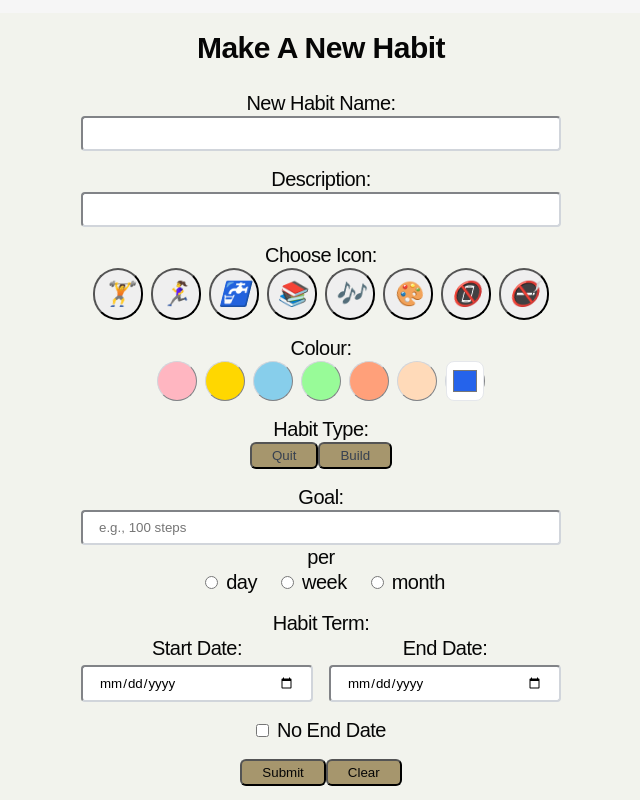
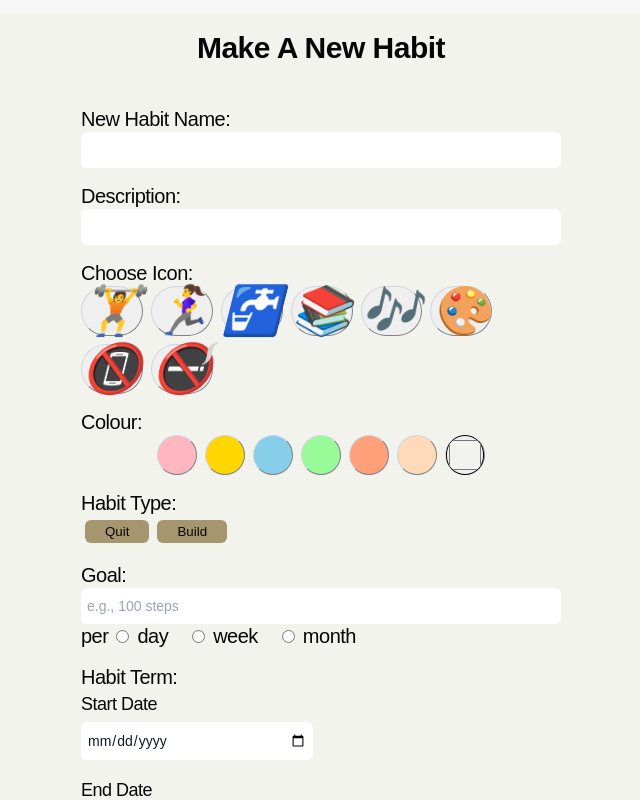
Before and after one commit to thebiggest0/QDS-group-11, a React (Vite) app: page / in a window 1280 px wide. Shown: the part 1320-2120 px from the top of the page, without its empty margins (319-959 px from the left). Built offline with nearby package versions, Linux system fonts and the light colour scheme; no server answers; a web font is replaced by a local one.

Commit message:
ADD alert and new design

```diff
--- a/src/form/newCustomHabit.tsx
+++ b/src/form/newCustomHabit.tsx
@@ -21,11 +21,7 @@ const sampleColours = [
   "#FFDAB9"  // Peach Puff
 ];
 
-type Props = {
-  onAddHabit: Function;
-}
-
-const Uncontrolled: React.FC<Props> = (props) => {
+const Uncontrolled: React.FC = () => {
   const habitIconRef = useRef<HTMLInputElement>(null);
   const habitNameRef = useRef<HTMLInputElement>(null);
   const habitDescriptionRef = useRef<HTMLInputElement>(null);
@@ -66,8 +62,10 @@ const Uncontrolled: React.FC<Props> = (props) => {
   };
 
   function handleHabitTypeClick(type: string) {
-    setHabitType(type);
+    setHabitType(prevType => prevType === type ? "" : type);
   }
+
+
 
   function handleSubmit(event: React.FormEvent<HTMLFormElement>) {
     event.preventDefault();
@@ -81,30 +79,20 @@ const Uncontrolled: React.FC<Props> = (props) => {
     console.log("Habit term starts :", habitStartDateRef.current?.value);
     console.log("Habit term ends :", habitEndDateRef.current?.value);
 
-    props.onAddHabit(habitNameRef.current?.value,
-      habitDescriptionRef.current?.value,
-      habitIconRef.current?.value,
-      selectedColour,
-      habitGoalRef.current?.value,
-      habitGoalPeriodRef.current?.value,
-      habitStartDateRef.current?.value,
-      habitEndDateRef.current?.value);
-
-    // onAddHabit();
-    // HabitDataService.create({
-    //   "habit_name": `${habitNameRef.current?.value}`,
-    //   "habit_desc": `${habitDescriptionRef.current?.value}`,
-    //   "icon": `${habitIconRef.current?.value}`,
-    //   "color": `${selectedColour}`,
-    //   "habit_type": `${habitGoalRef.current?.value}`,
-    //   "goal": `${habitGoalPeriodRef.current?.value}`,
-    //   "start_date": `${habitStartDateRef.current?.value}`,
-    //   "end_date": `${habitEndDateRef.current?.value}`
-    // })
-    //   .then(response => { console.log(response.data) });
+    HabitDataService.create({
+      "habit_name": `${habitNameRef.current?.value}`,
+      "habit_desc": `${habitDescriptionRef.current?.value}`,
+      "icon": `${habitIconRef.current?.value}`,
+      "color": `${selectedColour}`,
+      "habit_type": `${habitGoalRef.current?.value}`,
+      "goal": `${habitGoalPeriodRef.current?.value}`,
+      "start_date": `${habitStartDateRef.current?.value}`,
+      "end_date": `${habitEndDateRef.current?.value}`
+    })
+      .then(response => { console.log(response.data) });
 
     console.log("Submitted!");
-    alert("Habit added successfully!");
+    window.alert("Form submitted successfully!");
   }
 
   return (
@@ -112,42 +100,44 @@ const Uncontrolled: React.FC<Props> = (props) => {
     <form onSubmit={handleSubmit} className="max-w-lg mx-auto p-4 bg-gray-20 p-20 text-xl lg:text-6xl font-light leading-tight tracking-tight text-gray-500">
       <div className="mb-4 text-center ">
         <h2> Make A New Habit </h2>
+        </div>
+        <div className="mb-4">
         <label className="block mb-2">
           <br></br>
           <p>New Habit Name:</p>
           <input
             ref={habitNameRef}
             type="text"
-              className="block w-full px-4 py-2 rounded border-gray-300 focus:border-blue-500 focus:outline-none"
+            className="block w-full rounded-md border-0 py-1.5 text-gray-900 shadow-sm ring-1 ring-inset ring-gray-300 placeholder:text-gray-400 focus:ring-2 focus:ring-inset focus:ring-indigo-600 sm:text-sm sm:leading-6"
           />
         </label>
       </div>
 
       <div className="mb-4">
-          <label className="block mb-2 text-center">
+        <label className="block mb-2">
           <p>Description:</p>
           <input
             ref={habitDescriptionRef}
             type="text"
-              className="block w-full px-4 py-2 rounded border-gray-300 focus:border-blue-500 focus:outline-none"
+            className="block w-full rounded-md border-0 py-1.5 text-gray-900 shadow-sm ring-1 ring-inset ring-gray-300 placeholder:text-gray-400 focus:ring-2 focus:ring-inset focus:ring-indigo-600 sm:text-sm sm:leading-6"
           />
         </label>
       </div>
 
       <div className="mb-4">
-          <label className="block mb-2 text-center">
+        <label className="block mb-2">
           <p>Choose Icon:</p>
-            <div className="flex flex-wrap gap-2 justify-center text-center">
+          <div className="flex flex-wrap gap-2">
             {iconList.map(({ icon, label }) => (
               <button
                 type='button'
                 ref={habitIconRef}
                 key={label}
-                  className={`p-2 rounded-full focus:outline-none ${selectedIcon === icon ? "text-4xl bg-green-500 text-white" : ""
+                className={`tw-10 h-15 rounded-full border border-gray-300 focus:outline-none flex items-center justify-center ${selectedIcon === icon ? "bg-secondary-500 text-white" : ""
                   }`}
                 onClick={() => handleIconClick(icon)}
               >
-                  <i className="material-icons text-2xl">{icon}</i> {/* Adjust text size here */}
+                <i className="material-icons text-5xl">{icon}</i> {/* Adjust text size here */}
               </button>
             ))}
           </div>
@@ -156,7 +146,7 @@ const Uncontrolled: React.FC<Props> = (props) => {
 
 
       <div className="mb-4">
-          <label className="block mb-2 text-center">
+      <label className="block mb-2">
         <p>Colour:</p>
         <input
           ref={habitColourRef}
@@ -174,7 +164,6 @@ const Uncontrolled: React.FC<Props> = (props) => {
               style={{ backgroundColor: colour }}
               onClick={() => handleColourChange(colour)}
             >
-
             </button>
           ))}
 
@@ -184,31 +173,25 @@ const Uncontrolled: React.FC<Props> = (props) => {
               if (habitColourRef.current) {
                 habitColourRef.current.click();
               }
-                }}> <input type="color" className="p-1 h-10 w-14 block bg-white border border-gray-200 cursor-pointer rounded-lg disabled:opacity-50 disabled:pointer-events-none dark:bg-slate-900 dark:border-gray-700" id="hs-color-input" value="#2563eb" title="Choose your color"></input></button>
+            }}> <input type="color" className="w-10 h-10 rounded-full focus:outline-none flex items-center justify-center" id="hs-color-input" value="#F2F3EE" title="Choose your color"></input></button>
         </div>
       </label>
     </div>
 
     <div className="mb-4">
-          <label className="block mb-2 text-center">
+    <label className="block mb-2">
       <p>Habit Type:</p>
-            <div className="flex justify-center">
+      <div className="flex">
         <button
           type='button'
-                className={`rounded-md bg-secondary-500 px-5 py-1 hover:bg-primary-500 hover:text-white no-underline text-gray-500 ${habitType === "quit"
-                  ? "bg-white-500 text-white"
-                  : "bg-white-300 text-gray-700"
-                  }`}
+          className={`border-none m-1 rounded-md ${habitType === "quit" ? "bg-green-500 text-white" : "bg-secondary-500 text-gray-500"} px-5 py-1 hover:bg-primary-500 hover:text-white no-underline`}
           onClick={() => handleHabitTypeClick("quit")}
         >
           Quit
         </button>
         <button
           type='button'
-                className={`rounded-md bg-secondary-500 px-5 py-1 hover:bg-primary-500 hover:text-white no-underline text-gray-500" ${habitType === "build"
-                  ? "bg-white-500 text-white"
-                  : "bg-white-300 text-gray-700"
-                  }`}
+          className={`border-none m-1 rounded-md ${habitType === "build" ? "bg-green-500 text-white" : "bg-secondary-500 text-gray-500"} px-5 py-1 hover:bg-primary-500 hover:text-white no-underline`}
           onClick={() => handleHabitTypeClick("build")}
         >
           Build
@@ -219,16 +202,16 @@ const Uncontrolled: React.FC<Props> = (props) => {
 
 
       <div className="mb-4">
-          <label className="block mb-2 text-center">
+        <label className="block mb-2">
           <p>Goal:</p>
           <input
             ref={habitGoalRef}
             type="text"
-              placeholder="e.g., 100 steps"
-              className="block w-full px-4 py-2 rounded border-gray-300 focus:border-blue-500 focus:outline-none"
+            placeholder="e.g., 100 steps "
+            className="block w-full rounded-md border-0 p-1.5 text-gray-900 shadow-sm ring-1 ring-inset ring-gray-300 placeholder:text-gray-400 focus:ring-2 focus:ring-inset focus:ring-indigo-600 sm:text-sm sm:leading-6"
           />{" "}
           per
-            <br />
+
           <input
             type="radio"
             name="goalPeriod"
@@ -257,28 +240,26 @@ const Uncontrolled: React.FC<Props> = (props) => {
       </div>
 
       <div className="mb-4">
-          <label className="block mb-2 text-center">
+        <label className="block mb-2">
           <p>Habit Term:</p>
           <div className="flex flex-col">
             <div className="grid grid-cols-2 gap-4 mb-4">
               <div>
-                  <label className="block mb-1">Start Date:</label>
+                <label className="block mb-1 text-lg">Start Date</label>
                 <input
                   type="date"
                   ref={habitStartDateRef}
-                    className="block w-full px-4 py-2 rounded border-gray-300 focus:border-blue-500 focus:outline-none"
+                  className="block w-full rounded-md border-0 p-1.5 text-gray-900 shadow-sm ring-1 ring-inset ring-gray-300 placeholder:text-gray-400 focus:ring-2 focus:ring-inset focus:ring-indigo-600 sm:text-sm sm:leading-6"
                 />
               </div>
+              <br></br>
               <div>
-                  <label className="block mb-1">End Date:</label>
+                <label className="block mb-1 text-lg">End Date</label>
                 <input
                   type="date"
                   ref={habitEndDateRef}
-                    className="block w-full px-4 py-2 rounded border-gray-300 focus:border-blue-500 focus:outline-none"
+                  className="block w-full rounded-md border-0 p-1.5 text-gray-900 shadow-sm ring-1 ring-inset ring-gray-300 placeholder:text-gray-400 focus:ring-2 focus:ring-inset focus:ring-indigo-600 sm:text-sm sm:leading-6"
                 />
-                </div>
-              </div>
-              <div className="flex justify-center">
                 <input
                 type="checkbox"
                 id="noEndDate"
@@ -291,16 +272,17 @@ const Uncontrolled: React.FC<Props> = (props) => {
                   }
                 }}
               />
-                <label htmlFor="noEndDate" className="ml-2">No End Date</label>
+              <label htmlFor="noEndDate" className="ml-2 text-lg">No End Date</label>
+              </div>
             </div>
           </div>
         </label>
       </div>
 
-        <div className="mb-4 flex justify-center items-center">
+      <div className="mb-4 flex items-center">
   <button
     type="submit"
-            className="rounded-md bg-secondary-500 px-5 py-1 hover:bg-primary-500 hover:text-white no-underline text-gray-500"
+    className="border-none rounded-md bg-secondary-500 px-5 py-1 hover:bg-primary-500 hover:text-white no-underline text-gray-500"
   >
     Submit
   </button>
@@ -308,7 +290,7 @@ const Uncontrolled: React.FC<Props> = (props) => {
   <button
   type="button"
   onClick={clearForm}
-            className="rounded-md bg-secondary-500 px-5 py-1 hover:bg-primary-500 hover:text-white no-underline text-gray-500"
+  className="border-none m-1 rounded-md bg-secondary-500 px-5 py-1 hover:bg-primary-500 hover:text-white no-underline text-gray-500"
 >
   Clear
 </button>
```
Lines whose indentation alone changed are shown as unchanged.
